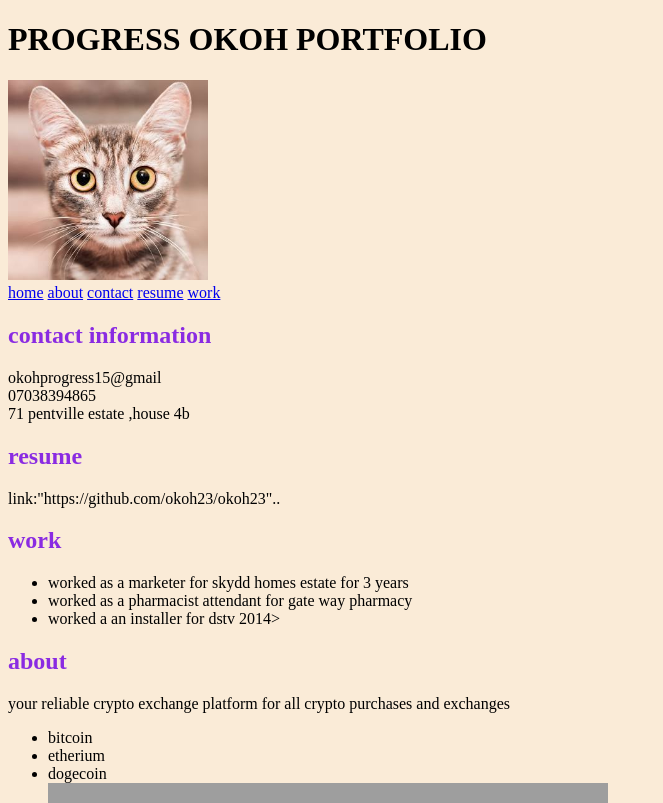
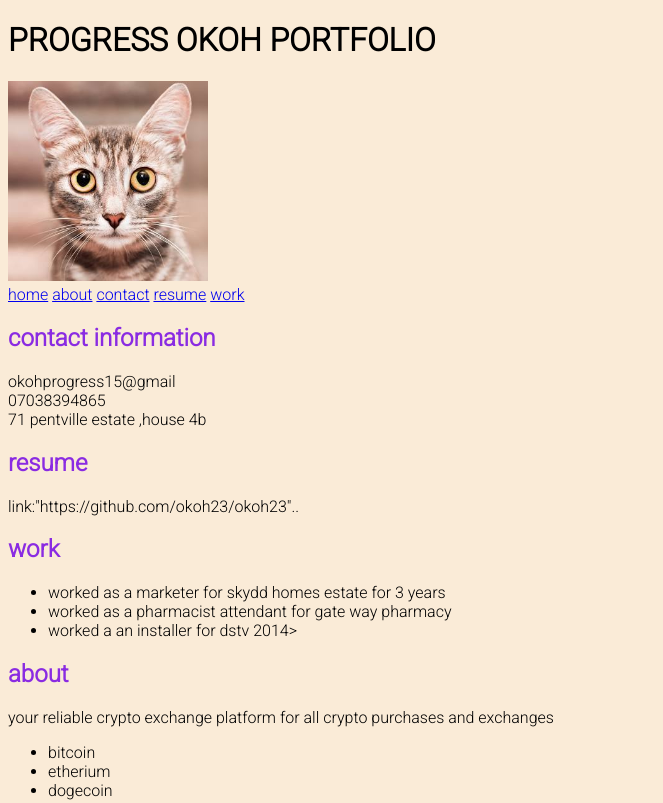
Before and after one commit to o-david/okohportfolio, a plain HTML site: page index.html in a window 1280 px wide. Shown: the top 803 px of the page, without its empty margins (0-663 px from the left). Drawn offline with Linux system fonts and the light colour scheme; grey boxes are pictures that could not be loaded.

Commit message:
fifth commit

```diff
--- a/css/style.css
+++ b/css/style.css
@@ -4,6 +4,6 @@ nav p{
 .love{
     color: blueviolet;
 }
-body { font-family: roboto sans-serif;
+body { font-family: Roboto, sans-serif;
     background-color: antiquewhite;
 }
```
